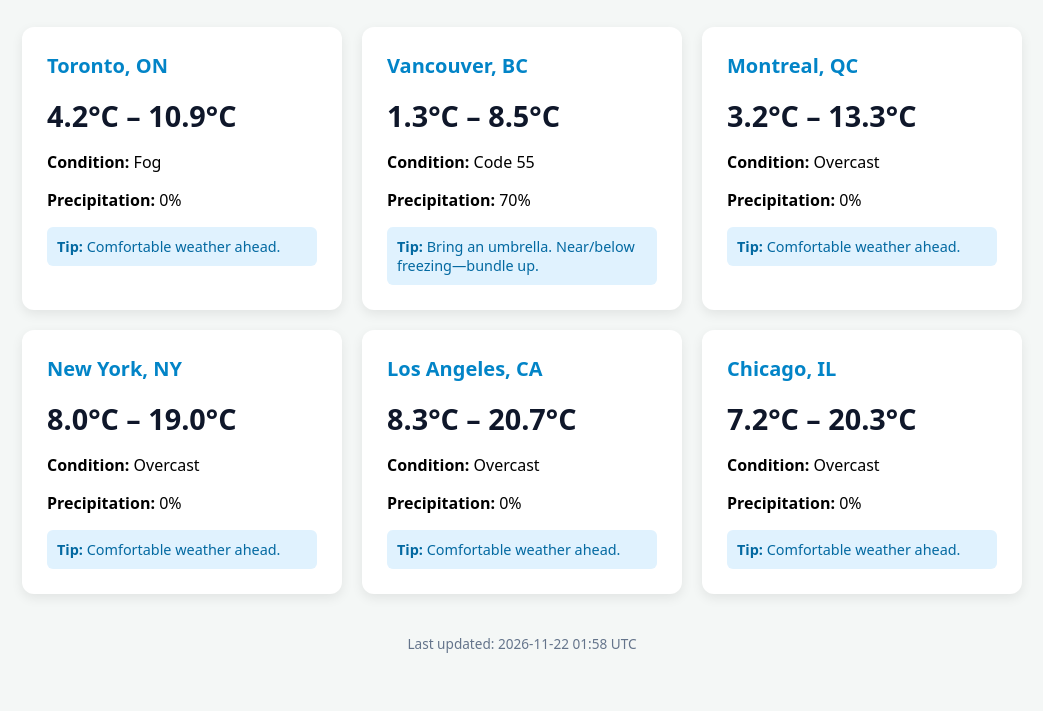
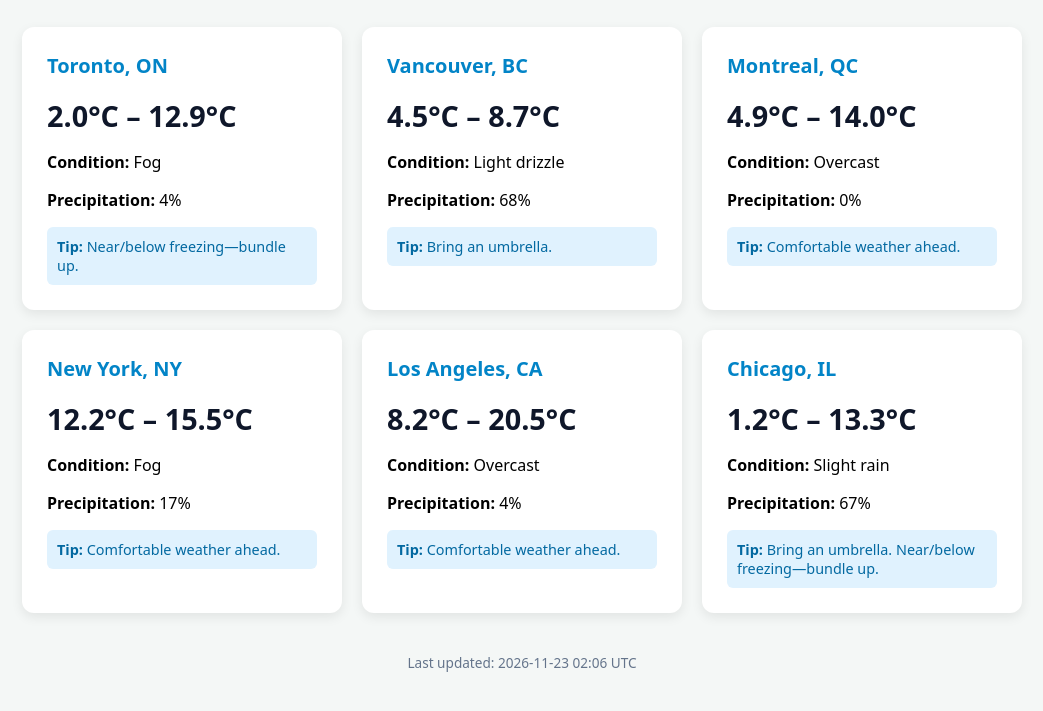
Before and after one commit to cpcsonline-Kol/daily-weather-agent, a plain HTML site: page index.html in a window 1280 px wide. Shown: the part 107-818 px from the top of the page, without its empty margins (118-1161 px from the left). Drawn offline with Linux system fonts and the light colour scheme.

Commit message:
Update daily weather UI

```diff
--- a/index.html
+++ b/index.html
@@ -21,23 +21,23 @@ h1 { text-align: center; color: #1e293b; margin-bottom: 30px; }
 
         <div class="card">
             <h2>Toronto, ON</h2>
-            <div class="temp">4.2°C – 10.9°C</div>
+            <div class="temp">2.0°C – 12.9°C</div>
             <p><strong>Condition:</strong> Fog</p>
-            <p><strong>Precipitation:</strong> 0%</p>
-            <div class="advice"><strong>Tip:</strong> Comfortable weather ahead.</div>
+            <p><strong>Precipitation:</strong> 4%</p>
+            <div class="advice"><strong>Tip:</strong> Near/below freezing—bundle up.</div>
         </div>
 
         <div class="card">
             <h2>Vancouver, BC</h2>
-            <div class="temp">1.3°C – 8.5°C</div>
-            <p><strong>Condition:</strong> Code 55</p>
-            <p><strong>Precipitation:</strong> 70%</p>
-            <div class="advice"><strong>Tip:</strong> Bring an umbrella. Near/below freezing—bundle up.</div>
+            <div class="temp">4.5°C – 8.7°C</div>
+            <p><strong>Condition:</strong> Light drizzle</p>
+            <p><strong>Precipitation:</strong> 68%</p>
+            <div class="advice"><strong>Tip:</strong> Bring an umbrella.</div>
         </div>
 
         <div class="card">
             <h2>Montreal, QC</h2>
-            <div class="temp">3.2°C – 13.3°C</div>
+            <div class="temp">4.9°C – 14.0°C</div>
             <p><strong>Condition:</strong> Overcast</p>
             <p><strong>Precipitation:</strong> 0%</p>
             <div class="advice"><strong>Tip:</strong> Comfortable weather ahead.</div>
@@ -45,29 +45,29 @@ h1 { text-align: center; color: #1e293b; margin-bottom: 30px; }
 
         <div class="card">
             <h2>New York, NY</h2>
-            <div class="temp">8.0°C – 19.0°C</div>
-            <p><strong>Condition:</strong> Overcast</p>
-            <p><strong>Precipitation:</strong> 0%</p>
+            <div class="temp">12.2°C – 15.5°C</div>
+            <p><strong>Condition:</strong> Fog</p>
+            <p><strong>Precipitation:</strong> 17%</p>
             <div class="advice"><strong>Tip:</strong> Comfortable weather ahead.</div>
         </div>
 
         <div class="card">
             <h2>Los Angeles, CA</h2>
-            <div class="temp">8.3°C – 20.7°C</div>
+            <div class="temp">8.2°C – 20.5°C</div>
             <p><strong>Condition:</strong> Overcast</p>
-            <p><strong>Precipitation:</strong> 0%</p>
+            <p><strong>Precipitation:</strong> 4%</p>
             <div class="advice"><strong>Tip:</strong> Comfortable weather ahead.</div>
         </div>
 
         <div class="card">
             <h2>Chicago, IL</h2>
-            <div class="temp">7.2°C – 20.3°C</div>
-            <p><strong>Condition:</strong> Overcast</p>
-            <p><strong>Precipitation:</strong> 0%</p>
-            <div class="advice"><strong>Tip:</strong> Comfortable weather ahead.</div>
+            <div class="temp">1.2°C – 13.3°C</div>
+            <p><strong>Condition:</strong> Slight rain</p>
+            <p><strong>Precipitation:</strong> 67%</p>
+            <div class="advice"><strong>Tip:</strong> Bring an umbrella. Near/below freezing—bundle up.</div>
         </div>
 
 </div>
-<div class="meta">Last updated: 2026-11-22 01:58 UTC</div>
+<div class="meta">Last updated: 2026-11-23 02:06 UTC</div>
 </body>
 </html>
```
